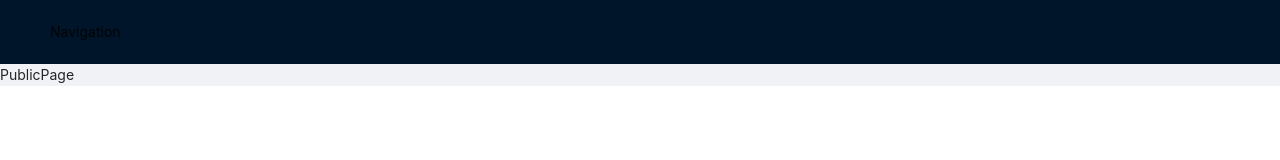
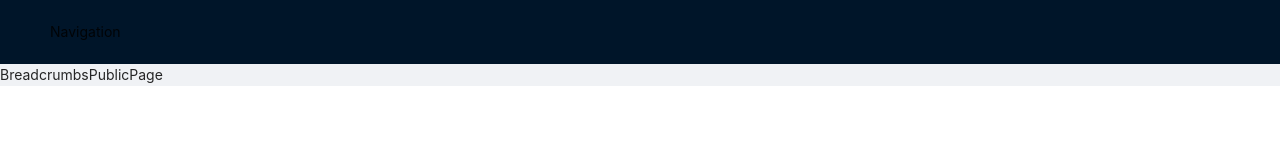
Before and after one commit to parzhitsky/ant-design-try, a React (Create React App) app in the folder client/: page /public in a window 1280 px wide. Shown: the top 160 px of the page. Built offline with nearby package versions, Linux system fonts and the light colour scheme.

Commit message:
Add stubbed Breadcrumbs

```diff
--- a/client/src/App.tsx
+++ b/client/src/App.tsx
@@ -3,6 +3,7 @@ import { Layout } from "antd";
 import PublicPage from "./pages/public-page";
 import PrivatePage from "./pages/private-page";
 import Navigation from "./components/navigation";
+import Breadcrumbs from "./components/breadcrumbs";
 
 function App() {
   return (
@@ -12,6 +13,7 @@ function App() {
           <Navigation />
         </Layout.Header>
         <Layout.Content>
+          <Breadcrumbs />
           <Switch>
             <Route exact path="/">
               <Redirect to="/public" />
--- /dev/null
+++ b/client/src/components/breadcrumbs.tsx
@@ -0,0 +1,7 @@
+export default function Breadcrumbs() {
+	return (
+		<>
+			Breadcrumbs
+		</>
+	);
+}
```
